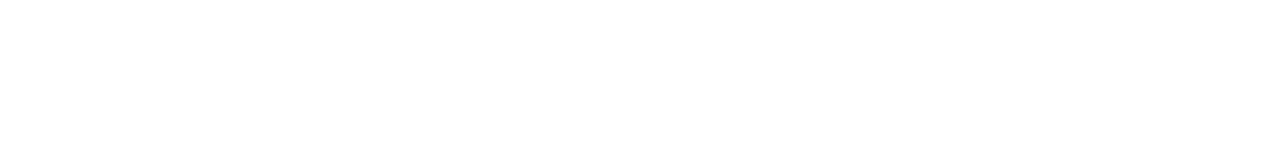
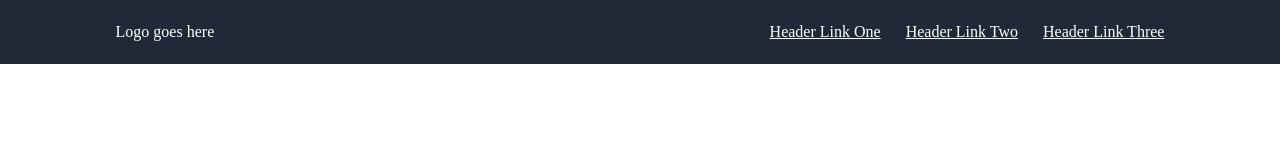
Before and after one commit to davebrener/landing-page, a plain HTML site: page index.html in a window 1280 px wide. Drawn offline with Linux system fonts and the light colour scheme.

Commit message:
Began set-up of files

```diff
--- a/index.html
+++ b/index.html
@@ -3,7 +3,22 @@
 	<head>
 		<meta charset="UTF-8" />
 		<meta name="viewport" content="width=device-width, initial-scale=1.0" />
-		<title>Document</title>
+		<link rel="stylesheet" href="styles/app.css" />
+		<title>Odin Project Landing Page</title>
 	</head>
-	<body></body>
+	<body>
+		<!--Header-->
+		<div class="section--1">
+			<div class="section wrapper">
+				<div class="header">
+					<div class="logo">Logo goes here</div>
+					<div class="nav-menu">
+						<a href="#">Header Link One</a>
+						<a href="#">Header Link Two</a>
+						<a href="#">Header Link Three</a>
+					</div>
+				</div>
+			</div>
+		</div>
+	</body>
 </html>
--- /dev/null
+++ b/styles/app.css
@@ -0,0 +1,40 @@
+html {
+	box-sizing: border-box;
+	font-size: 100%;
+}
+
+body {
+	margin: 0 auto;
+}
+
+.section--1 {
+	background: #1f2937;
+}
+
+.wrapper {
+	max-width: 1140px;
+	margin: auto;
+}
+
+.section {
+	display: flex;
+	flex-flow: column nowrap;
+}
+
+.header {
+	display: flex;
+	justify-content: space-between;
+	color: white;
+	padding: 2% 4%;
+}
+
+.nav-menu {
+	display: flex;
+	justify-content: flex-end;
+	gap: 25px;
+	align-items: center;
+}
+
+.nav-menu a {
+	color: white;
+}
```
